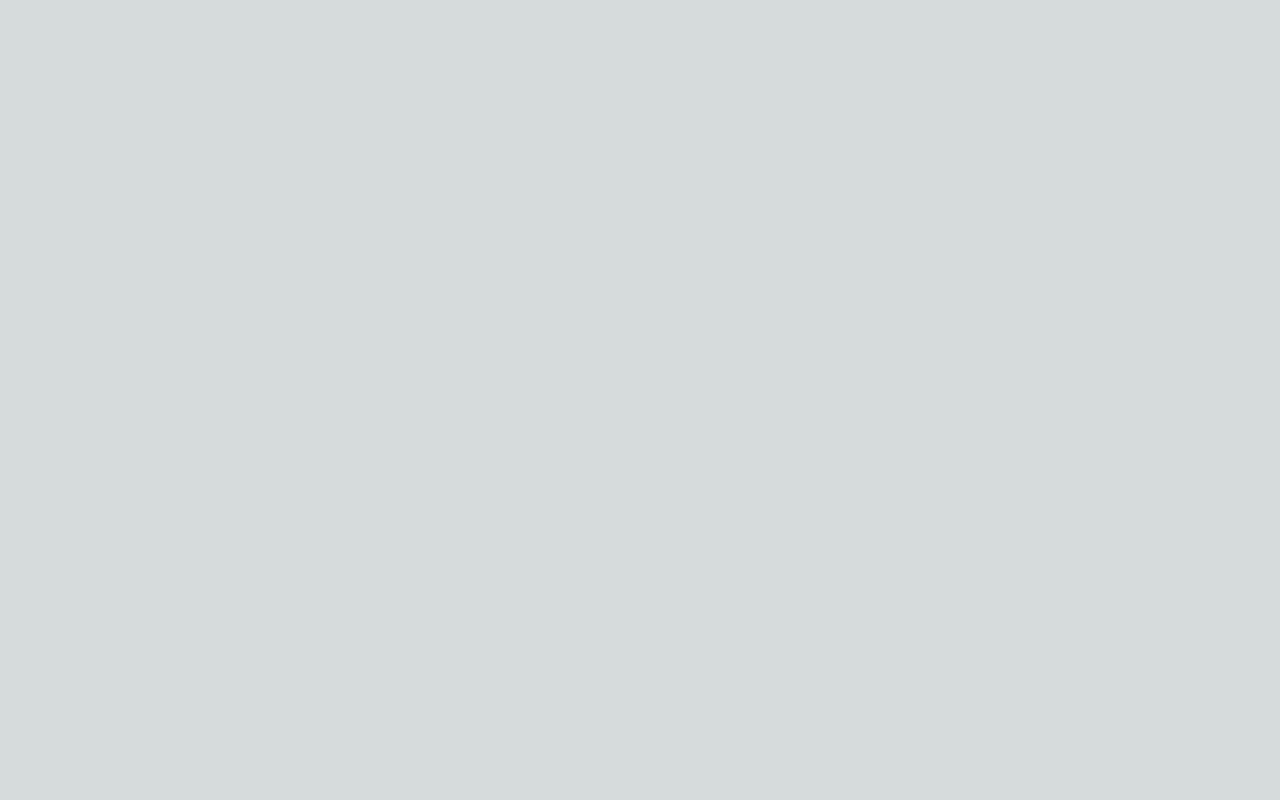
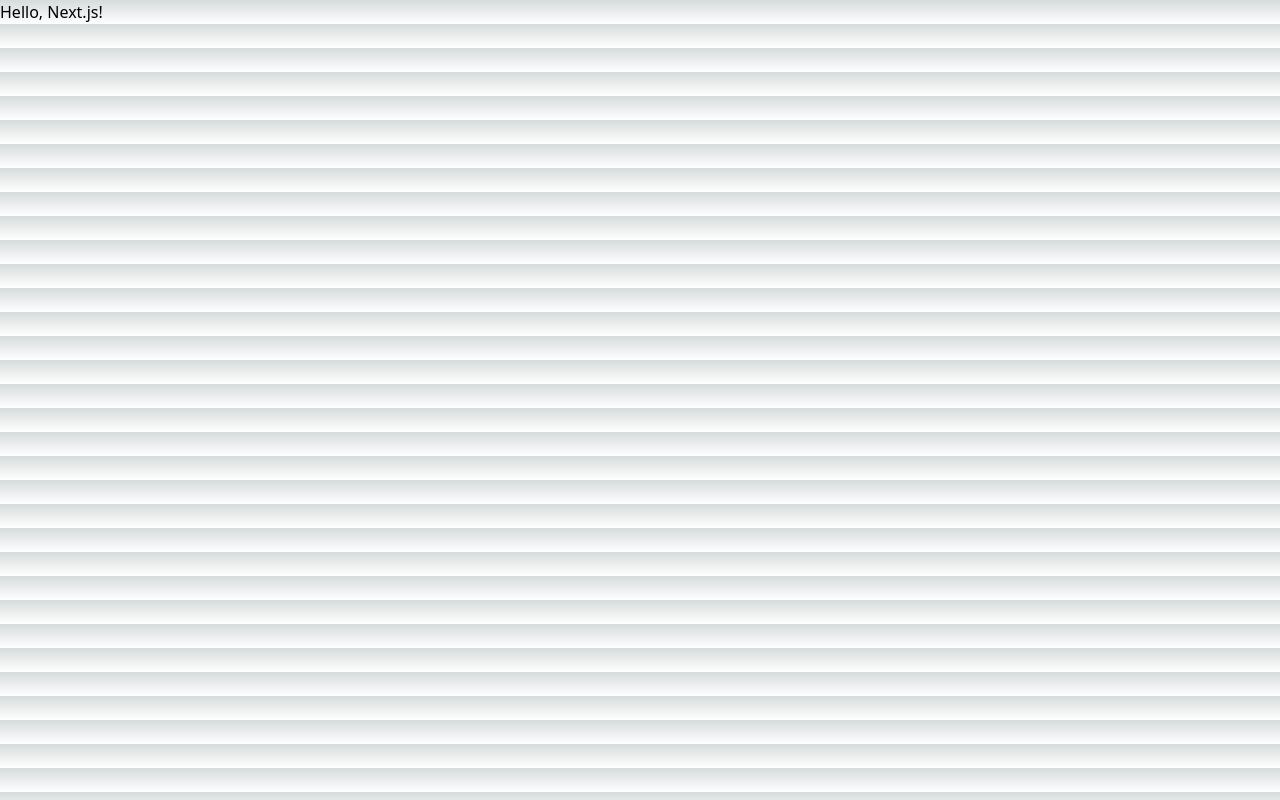
Before and after one commit to tamy-le/tic-tac-toe, a Next.js app in the folder tic-tac-toe/: page / in a window 1280 px wide. Built offline with nearby package versions, Linux system fonts and the light colour scheme.

Commit message:
Remove default auto created code of next.js

```diff
--- a/tic-tac-toe/package.json
+++ b/tic-tac-toe/package.json
@@ -9,9 +9,9 @@
     "lint": "next lint"
   },
   "dependencies": {
-    "next": "14.1.4",
-    "react": "^18",
-    "react-dom": "^18"
+    "next": "^14.1.4",
+    "react": "^18.2.0",
+    "react-dom": "^18.2.0"
   },
   "devDependencies": {
     "autoprefixer": "^10.0.1",
--- a/tic-tac-toe/src/app/layout.js
+++ b/tic-tac-toe/src/app/layout.js
@@ -11,7 +11,7 @@ export const metadata = {
 export default function RootLayout({ children }) {
   return (
     <html lang="en">
-      <body className={inter.className}>{children}</body>
+      <body>{children}</body>
     </html>
   );
 }
--- a/tic-tac-toe/src/app/page.js
+++ b/tic-tac-toe/src/app/page.js
@@ -1,5 +1,3 @@
-import Image from "next/image";
-
-export default function Game() {
-  return <></>;
+export default function Page() {
+  return <h1>Hello, Next.js!</h1>;
 }
```
Also changed, not shown: 1 other file (tests, documents, lock files or other folders).
